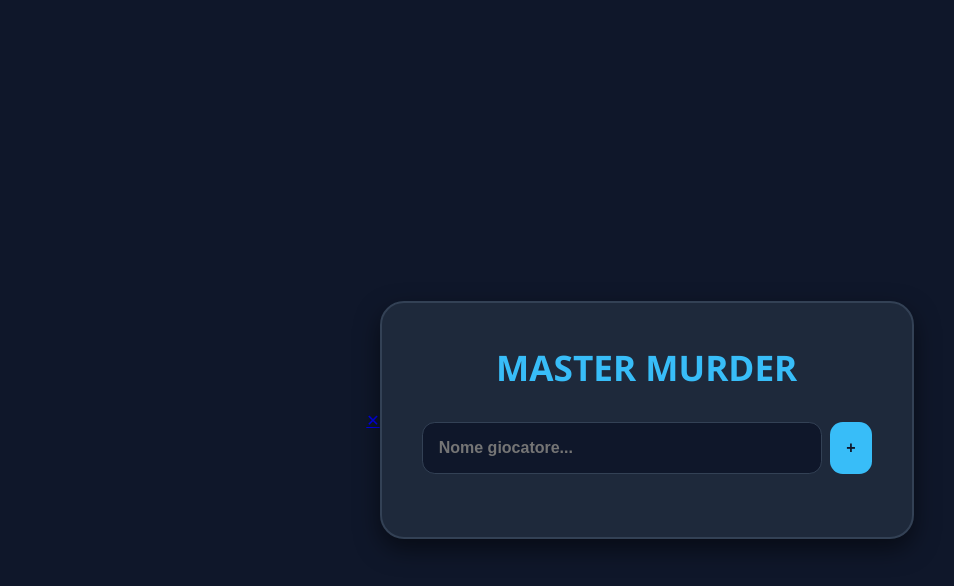
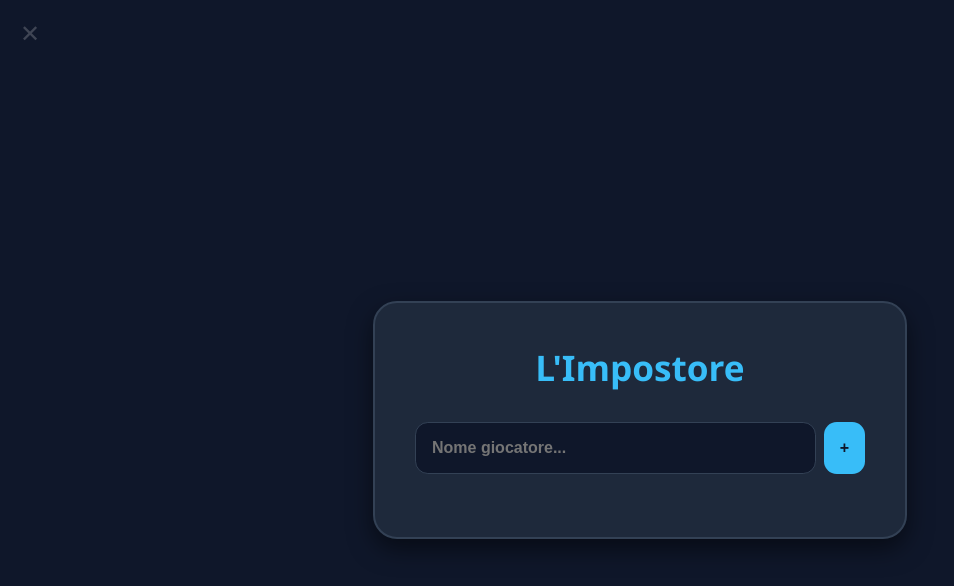
Before and after one commit to MasterSabba/MasterMurder, a plain HTML site: page index.html in a window 1280 px wide. Shown: the whole page, without its empty margins (0-954 px from the left). Drawn offline with Linux system fonts and the light colour scheme.

Commit message:
Update index.html

```diff
--- a/index.html
+++ b/index.html
@@ -3,7 +3,7 @@
 <head>
     <meta charset="UTF-8">
     <meta name="viewport" content="width=device-width, initial-scale=1.0">
-    <title>MASTER MURDER - One Word Edition</title>
+    <title>L'Impostore - One Word Edition</title>
     <style>
         :root {
             --bg: #0f172a;
@@ -24,8 +24,6 @@
             min-height: 100vh;
             margin: 0;
             padding: 20px;
-
-}
         }
 
         .close-link {
@@ -105,7 +103,7 @@
 
 <div class="container" id="main-box">
     <div id="screen-setup">
-        <h1>MASTER MURDER</h1>
+        <h1>L'Impostore</h1>
         <div style="display: flex; gap: 8px;">
             <input type="text" id="p-name" placeholder="Nome giocatore..." autocomplete="off">
             <button onclick="addP()" style="width: auto;">+</button>
```
